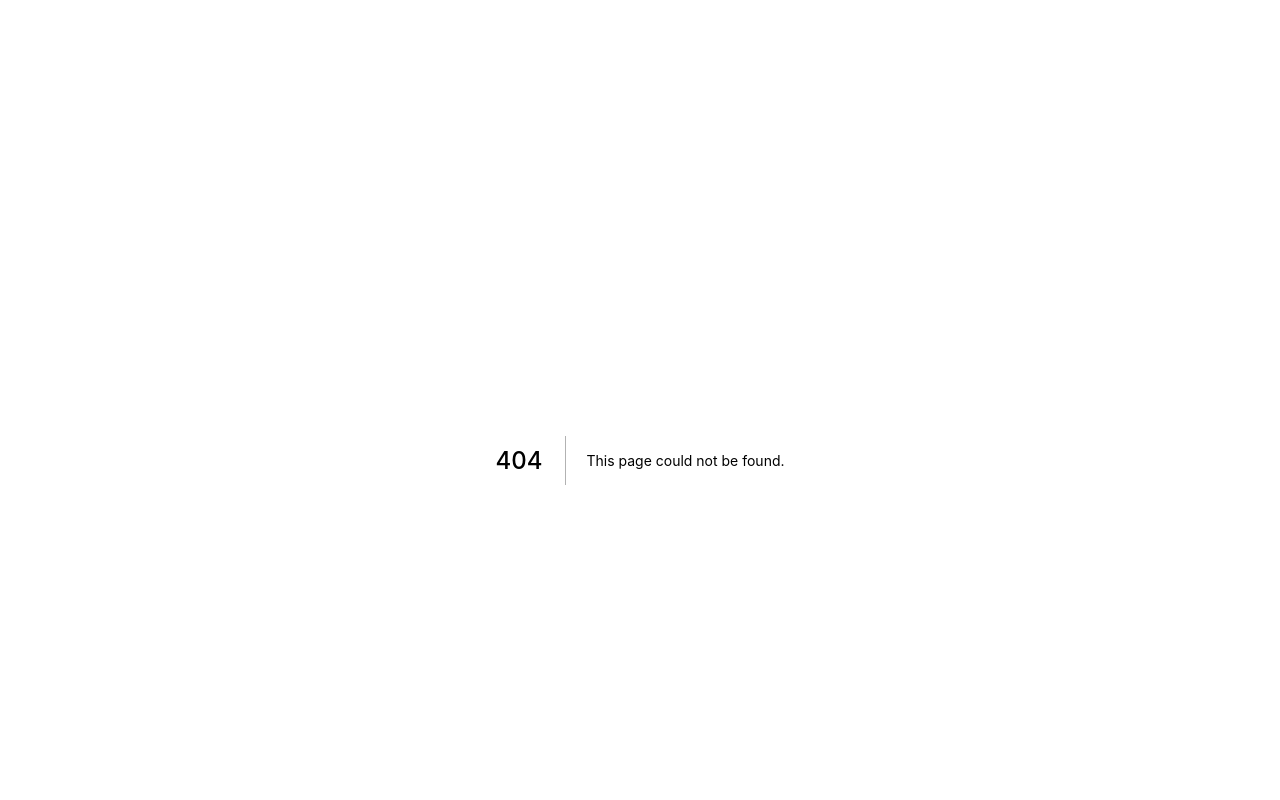
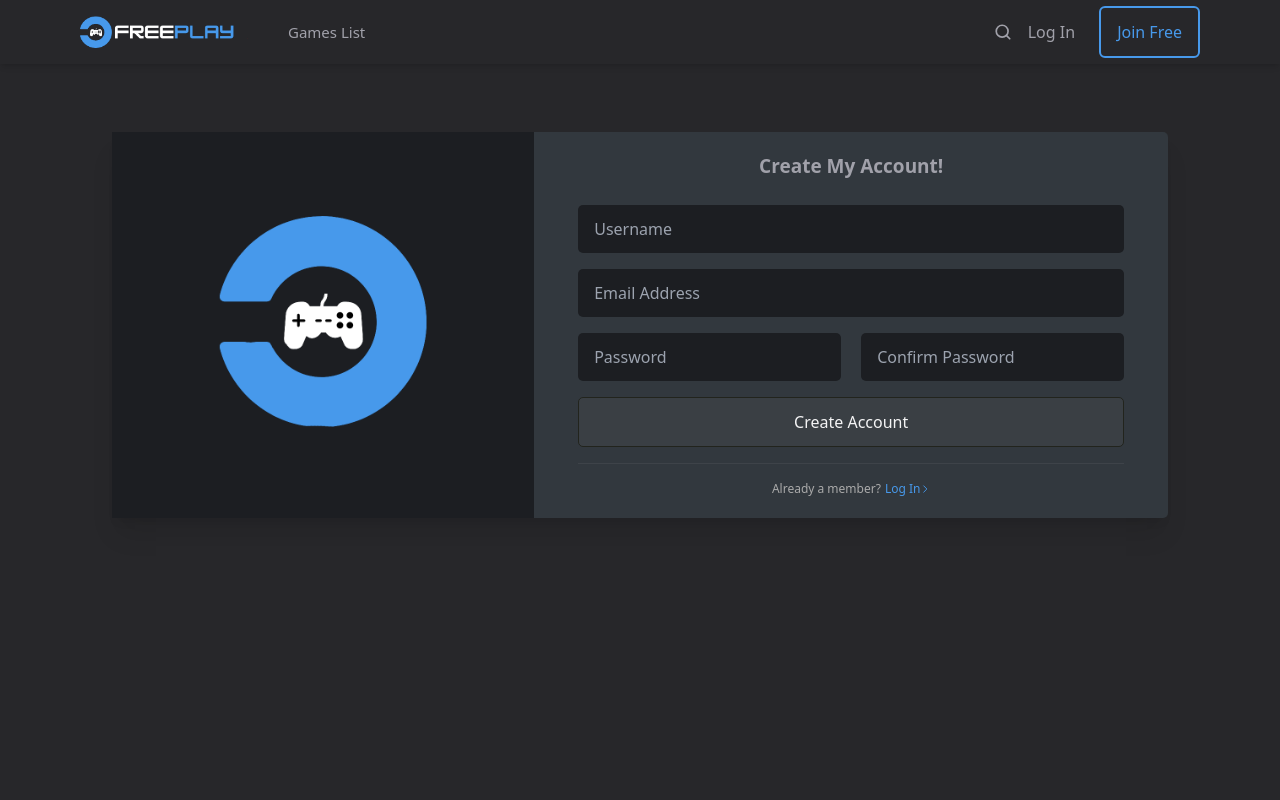
Before and after one commit to Rafaelnoll/FreePlay, a Next.js app: page /register in a window 1280 px wide. Before the commit this address had no page. Shown: the top 800 px of the page. Built offline with nearby package versions, Linux system fonts and the light colour scheme.

Commit message:
Adicionando página de registro

```diff
--- /dev/null
+++ b/pages/register.tsx
@@ -0,0 +1,56 @@
+import React from "react";
+import { NextPage } from "next";
+import Link from "next/link";
+import Image from "next/image";
+
+import Navbar from "../src/components/Navbar";
+import Footer from "../src/components/Footer";
+
+import Logo from "../styles/imgs/logo.png";
+import { CaretRight } from "phosphor-react";
+
+const Register: NextPage = () => {
+    return (
+        <>
+            <Navbar />
+            <main className="h-[100vh] py-6">
+                <div className="max-w-6xl m-auto p-12">
+                    <div className="flex bg-[#32383e] shadow-xl rounded-[5px]">
+                        <div className="hidden lg:flex basis-2/5 items-center justify-center bg-[#1c1e22]">
+                            <div className="max-w-[50%]">
+                                <Image src={Logo} />
+                            </div>
+                        </div>
+                        <div className="flex flex-col justify-center items-center lg:basis-3/5 p-5 w-full">
+                            <h3 className="text-[#A1A1AA] font-bold text-[19px] mb-6">Create My Account!</h3>
+                            <form className="w-full p-5 lg:w-auto lg:p-0">
+                                <input placeholder="Username" className="w-full py-3 px-4 bg-[#1c1e22] text-[#7a8288] outline-none mb-4 rounded-[5px]" />
+                                <input placeholder="Email Address" className="w-full py-3 px-4 bg-[#1c1e22] text-[#7a8288] outline-none mb-4 rounded-[5px]" />
+                                <div className="flex mb-4">
+                                    <input placeholder="Password" className="py-3 px-4 bg-[#1c1e22] text-[#7a8288] outline-none w-full mr-[10px] rounded-[5px]" />
+                                    <input placeholder="Confirm Password" className="py-3 px-4 bg-[#1c1e22] text-[#7a8288] outline-none w-full ml-[10px] rounded-[5px]" />
+                                </div>
+                                <button
+                                    className="w-full bg-[#3a3f44] border border-[#22241d] rounded-[5px] px-4 py-3 hover:bg-[#191b1d] hover:border-[#3a3f44]"
+                                    type="submit"
+                                >
+                                    Create Account
+                                </button>
+                                <hr className="border-t border-[rgba(170,170,170,0.1)] w-full my-4" />
+                                <div className="text-[#aaaaaa] text-[12px] flex justify-center">
+                                    <span>Already a member?</span>
+                                    <Link href="/login">
+                                        <a className="flex items-center ml-1 text-[#4799eb] hover:text-[#fff]">Log In <CaretRight size={10} weight="bold" /></a>
+                                    </Link>
+                                </div>
+                            </form>
+                        </div>
+                    </div>
+                </div>
+            </main>
+            <Footer />
+        </>
+    )
+}
+
+export default Register;
--- a/src/components/Navbar/index.tsx
+++ b/src/components/Navbar/index.tsx
@@ -1,4 +1,4 @@
-import React, { useState, useEffect } from "react";
+import React, { useState } from "react";
 import { NextPage } from "next";
 
 import Image from "next/image";
@@ -12,14 +12,6 @@ import styles from "./styles.module.css";
 const navbarLinks = [
     {
         text: "Games List",
-        href: "/games"
-    },
-    {
-        text: "Special Offers",
-        href: "/games"
-    },
-    {
-        text: "Top 2022",
         href: "/games"
     },
 ]
```
